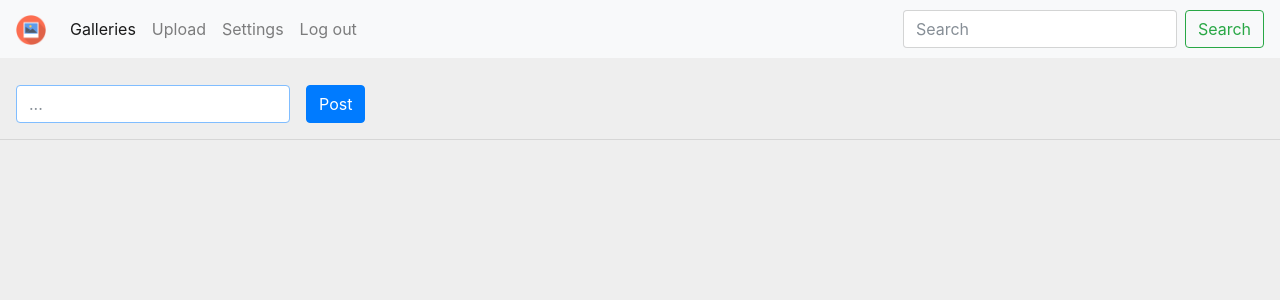
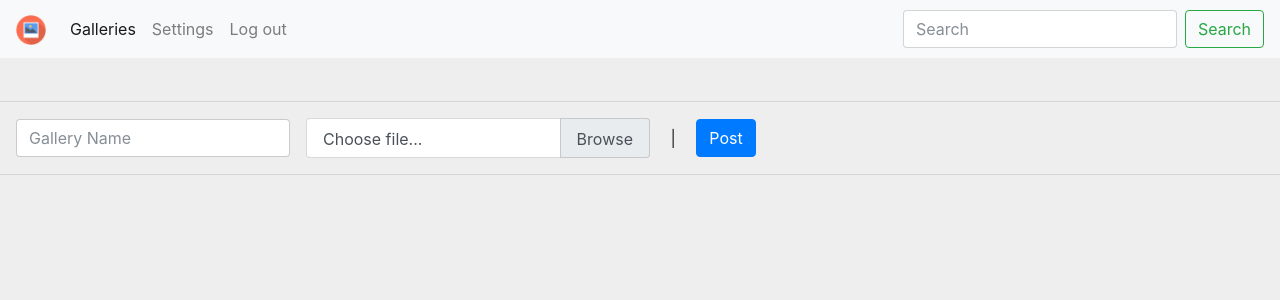
Before and after one commit to najar1412/gallery, a Flask app: template app/templates/galleries.html in a window 1280 px wide. Shown: the top 300 px of the page. Run offline with Flask 2, Linux system fonts and the light colour scheme; the template is opened without the code that fills it, so the values that code supplies are empty; some libraries are stand-ins or nearby versions.

Commit message:
api gallery returns, app ui

```diff
--- a/api/api.py
+++ b/api/api.py
@@ -282,9 +282,9 @@ class Galleries(Resource):
 
 class GalleriesL(Resource):
     def get(self):
-        raw_galleries = Gallery.query.all()
+        accounts_galleries = Account.query.filter_by(username=auth.username()).first().galleries
 
-        response = resp(data=convert.jsonify(raw_galleries), status='success')
+        response = resp(data=convert.jsonify(accounts_galleries), status='success')
         return response, 200
 
 
--- a/app/app.py
+++ b/app/app.py
@@ -147,12 +147,6 @@ def new_snap():
         return render_template('index.html', user=user)
 
 
-@app.route('/upload')
-def upload():
-    user = func.SessionHandler(session).get()
-    return render_template('upload.html', user=user)
-
-
 @app.route('/settings')
 def settings():
     user = func.SessionHandler(session).get()
--- a/app/templates/base.html
+++ b/app/templates/base.html
@@ -24,9 +24,6 @@
             <a class="nav-link" href="/galleries">Galleries <span class="sr-only">(current)</span></a>
           </li>
           <li class="nav-item">
-            <a class="nav-link" href="/upload">Upload</a>
-          </li>
-          <li class="nav-item">
             <a class="nav-link" href="/settings">Settings</a>
           </li>
           <li class="nav-item">
--- a/app/templates/galleries.html
+++ b/app/templates/galleries.html
@@ -1,11 +1,18 @@
 {% extends "base.html" %}
 {% block content %}
 
+<hr>
+
 <form class="form-inline" action="/new_gallery" method="POST">
   <div class="form-group mx-sm-3">
-    <label for="title" class="sr-only">Gallery Title</label>
-    <input type="text" name="title" id="title" class="form-control" placeholder="..." required autofocus>
+    <input type="text" name="title" id="title" class="form-control" placeholder="Gallery Name" required>
   </div>
+  <label class="custom-file">
+    <input type="file" id="file2" class="custom-file-input">
+    <span class="custom-file-control"></span>
+
+  </label>
+   &emsp; |  &emsp;
   <button class="btn btn-primary" type="submit">Post</button>
 </form>
 
@@ -13,17 +20,23 @@
 
   {% for gallery in galleries %}
 
-  <a href="/gallery/{{gallery.id}}">
+
     <div class="card text-white bg-dark mb-3" style="max-width: 100%;">
-  <div class="card-header">{{gallery.initdate}} | [{{ gallery.snaps|length }}]</div>
+  <div class="card-header"><small>{{gallery.initdate}} | [{{ gallery.snaps|length }}]</small></div>
   <div class="card-body">
     <br>
     <br>
-    <h4 class="card-title">{{gallery.title}}</h4>
-    <p class="card-text">Some quick example text to build on the card title and make up the bulk of the card's content.</p>
+    <a href="/gallery/{{gallery.id}}">
+      <h1 class="card-title">{{gallery.title}}</h1>
+    </a>
+    <p class="card-text">
+      <button class="btn btn-light btn-sm" type="submit">Lock</button>
+      <button class="btn btn-light btn-sm" type="submit">Share</button>
+      <button class="btn btn-light btn-sm" type="submit">Edit</button> &emsp; |  &emsp;
+      <button class="btn btn-outline-danger btn-sm" type="submit">Delete</button>
+    </p>
   </div>
 </div>
-  </a>
 
   {% endfor %}
 
```
Also changed, not shown: app/templates/upload.html (deleted, +0 -7 lines).
